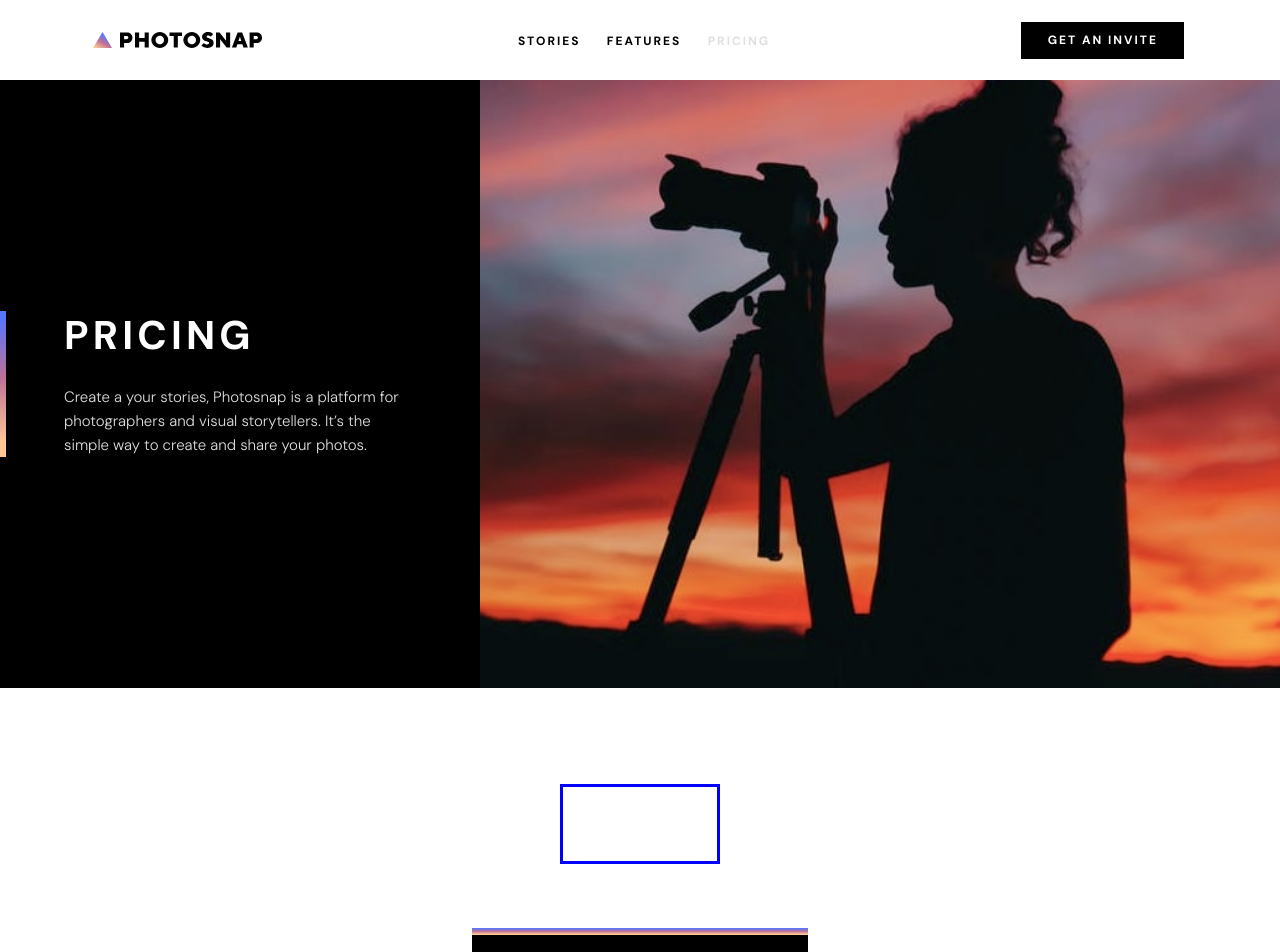
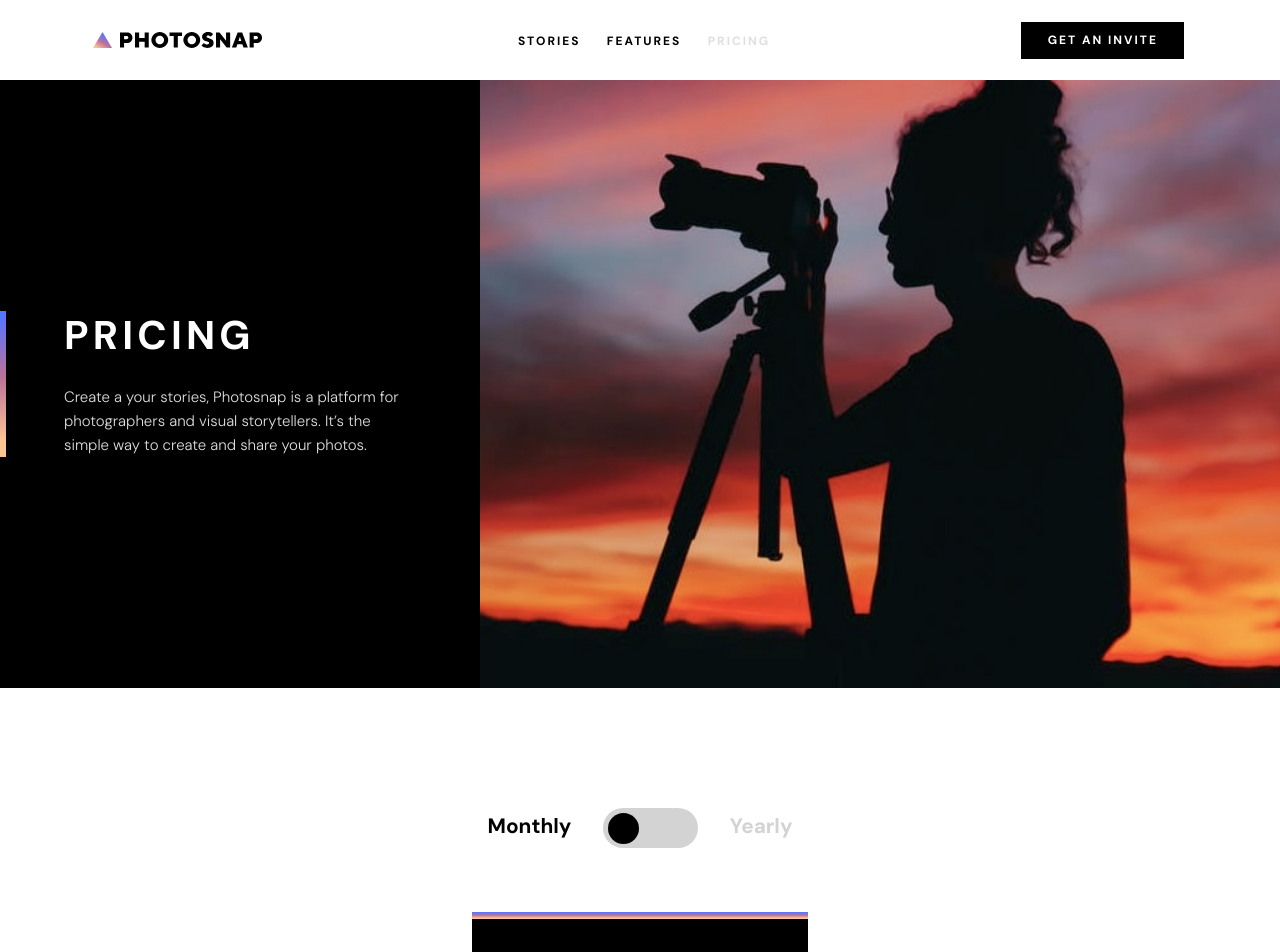
Before and after one commit to muhendawi/photosnap-hendawi, a React (Vite) app: page /pricing in a window 1280 px wide. Shown: the top 952 px of the page. Built offline with nearby package versions, Linux system fonts and the light colour scheme.

Commit message:
Adding the pricing toggle button

```diff
--- a/src/components/multi/SubscriptionPageCardSection.jsx
+++ b/src/components/multi/SubscriptionPageCardSection.jsx
@@ -1,13 +1,47 @@
 import styles from "./SubscriptionPageCardSection.module.css";
 import { subCardData } from "../../data/pricingPageData";
 import SubscriptionCard from "../single/SubscriptionCard";
+import { useState } from "react";
 
 function SubscriptionPageCardSection() {
+  const [data, setData] = useState(subCardData);
+  const [isToggled, setIsToggled] = useState(true);
+  console.log(data);
+  function handleToggling() {
+    setIsToggled(!isToggled);
+    const subscriptions = data.map((cardData) => {
+      if (isToggled) {
+        return {
+          ...cardData,
+          price: Number(cardData.price * 10).toFixed(2),
+          period: "Year",
+        };
+      } else {
+        return {
+          ...cardData,
+          price: (Number(cardData.price) / 10).toFixed(2),
+          period: "Month",
+        };
+      }
+    });
+    setData(subscriptions);
+  }
   return (
     <section className={styles.container}>
-      <div className={styles.toggleBtn}></div>
+      <div
+        className={`${styles.toggleContainer} ${
+          isToggled ? styles.selectMonthly : styles.selectYearly
+        }`}
+      >
+        <h3 className={isToggled && styles.selectedBlack}>Monthly</h3>
+        <div className={styles.toggleBtn}>
+          <input type="checkbox" id="toggle-btn" onChange={handleToggling} />
+          <label htmlFor="toggle-btn"></label>
+        </div>
+        <h3 className={!isToggled && styles.selectedBlack}>Yearly</h3>
+      </div>
       <div className={styles.cardsContainer}>
-        {subCardData.map((cardData) => (
+        {data.map((cardData) => (
           <SubscriptionCard
             key={cardData.title}
             title={cardData.title}
--- a/src/components/multi/SubscriptionPageCardSection.module.css
+++ b/src/components/multi/SubscriptionPageCardSection.module.css
@@ -18,11 +18,65 @@
   padding: 2em 4em;
   gap: 2em;
 }
+.toggleContainer {
+  display: flex;
+  justify-content: center;
+  align-items: center;
+  gap: 2em;
+  color: #d3d3d3;
+}
 
-.toggleBtn {
-  width: 10em;
-  height: 5em;
-  border: 3px solid blue;
+.toggleContainer h3 {
+  font-size: 1.3em;
+  transition: 0.4s;
+}
+.selectedBlack {
+  color: black;
+}
+.toggleBtn label {
+  /* border: 2px solid salmon; */
+  width: 5.9em;
+  height: 2.5em;
+  position: relative;
+  display: block;
+  background-color: #d3d3d3;
+  border-radius: 3em;
+  /* box-shadow: inset 0px 5px 15px rgba(0, 0, 0, 0.4),
+    inset 0px -5px 15px rgba(255, 255, 255, 0.4); */
+  cursor: pointer;
+  transition: 0.3s;
+}
+
+/* We didn't do display: none, because we need the input functionality */
+.toggleBtn input {
+  width: 0;
+  height: 0;
+  visibility: hidden;
+}
+.toggleBtn label::after {
+  content: "";
+  position: absolute;
+  width: 1.9em;
+  height: 1.9em;
+  top: 0.3em;
+  left: 0.3em;
+  border-radius: 2em;
+  background-color: var(--black);
+  transition: 0.3s;
+}
+
+.toggleBtn input:checked + label {
+  background-color: var(--black);
+}
+
+.toggleBtn input:checked + label::after {
+  left: 5.6em;
+  transform: translateX(-100%);
+  background-color: #d3d3d3;
+}
+
+.toggleBtn label:active:after {
+  width: 2.8em;
 }
 
 @media (max-width: 1070px) {
@@ -30,6 +84,18 @@
     /* border: 5px solid blue; */
     flex-direction: column;
     justify-content: center;
-    padding: 2em 3em;
+    padding: 2em 1.5em;
   }
 }
+
+@media (max-width: 723px) {
+  .container {
+    gap: 1.5em;
+  }
+  .toggleContainer {
+    gap: 1em;
+  }
+  .toggleContainer h3 {
+    font-size: 1.2em;
+  }
+}
--- a/src/components/single/SubscriptionCard.module.css
+++ b/src/components/single/SubscriptionCard.module.css
@@ -28,13 +28,14 @@
   display: flex;
   flex-direction: column;
   letter-spacing: var(--h1-ls);
+
   /* gap: 0; */
 }
 .priceAndPeriod h1 {
   /* border: 1px solid salmon; */
   padding: 0;
   margin: 0;
-  font-size: calc(var(--h1-fs) + 0.5em);
+  font-size: calc(var(--h1-fs) + 0.5vw);
 }
 .priceAndPeriod p {
   /* border: 1px solid salmon; */
--- /dev/null
+++ b/src/jsjs.js
@@ -0,0 +1,3 @@
+import { subCardData } from "./data/pricingPageData";
+
+console.log(subCardData.map((cardData) => Number(cardData.price) * 10));
```
